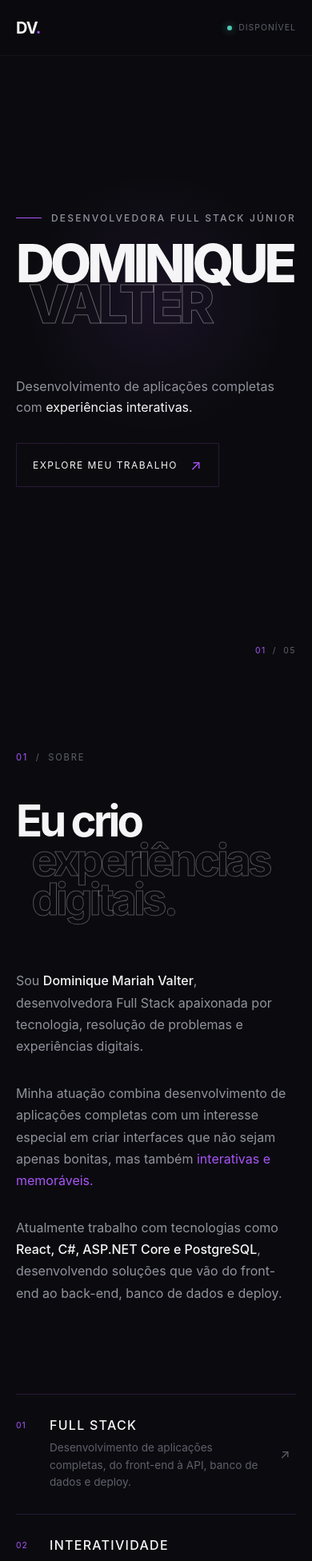
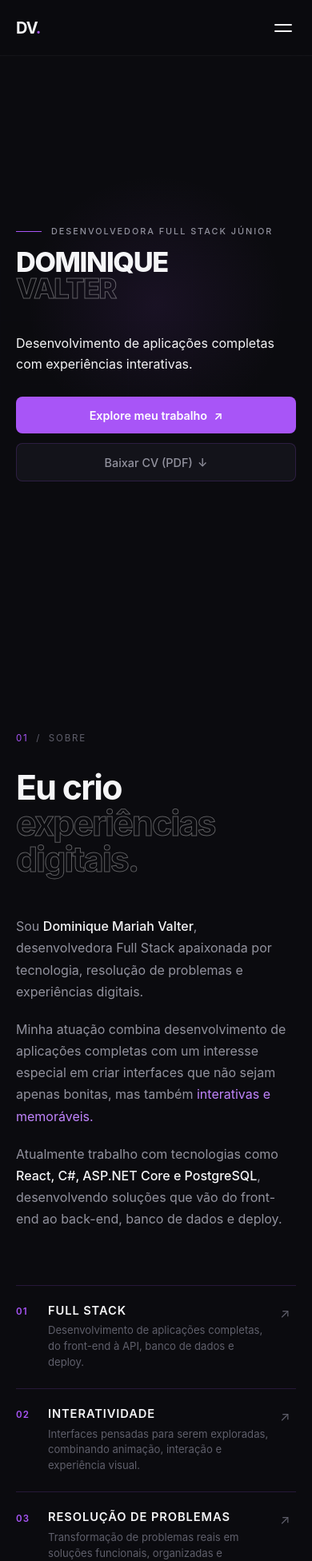
Before and after one commit to DominiqueValter/portfolio, a React (Vite) app: page / in a window 390 px wide. Shown: the top 1952 px of the page at 80% size. Built offline with nearby package versions, Linux system fonts and the light colour scheme.

Commit message:
fix(responsividade): ajustar escala tipográfica do hero e layout mobile do menu

```diff
--- a/src/components/Navbar/Navbar.css
+++ b/src/components/Navbar/Navbar.css
@@ -13,9 +13,9 @@
 
   padding: 0 var(--page-padding);
 
-  background: rgba(11, 11, 15, 0.55);
-  backdrop-filter: blur(14px);
-  -webkit-backdrop-filter: blur(14px);
+  background: rgba(11, 11, 15, 0.7);
+  backdrop-filter: blur(16px);
+  -webkit-backdrop-filter: blur(16px);
 
   border-bottom: 1px solid rgba(255, 255, 255, 0.04);
 }
@@ -24,6 +24,9 @@
   font-size: 1.25rem;
   font-weight: 700;
   letter-spacing: -0.05em;
+  color: var(--color-text);
+  text-decoration: none;
+  z-index: 101;
 }
 
 .navbar-logo span {
@@ -38,31 +41,23 @@
 
 .navbar-links a {
   position: relative;
-
   font-size: 0.75rem;
   font-weight: 500;
   text-transform: uppercase;
   letter-spacing: 0.12em;
-
   color: var(--color-text-secondary);
-
-  transition:
-    color 0.3s ease,
-    transform 0.3s ease;
+  text-decoration: none;
+  transition: color 0.3s ease;
 }
 
 .navbar-links a::after {
   content: "";
-
   position: absolute;
   left: 0;
   bottom: -7px;
-
   width: 0;
   height: 1px;
-
   background: var(--color-primary);
-
   transition: width 0.3s var(--ease-out);
 }
 
@@ -74,28 +69,73 @@
   width: 100%;
 }
 
+.navbar-right {
+  display: flex;
+  align-items: center;
+  gap: 1.5rem;
+  z-index: 101;
+}
+
 .navbar-status {
   display: flex;
   align-items: center;
   gap: 0.5rem;
-
   font-size: 0.7rem;
   text-transform: uppercase;
   letter-spacing: 0.1em;
-
   color: var(--color-text-muted);
 }
 
 .status-dot {
   width: 6px;
   height: 6px;
-
   border-radius: 50%;
   background: var(--color-secondary);
-
   box-shadow: 0 0 10px rgba(78, 201, 176, 0.6);
 }
 
+/* Botão Hamburguer (invisível no Desktop) */
+.menu-toggle-btn {
+  display: none;
+  background: transparent;
+  border: none;
+  cursor: pointer;
+  width: 32px;
+  height: 32px;
+  padding: 0;
+  position: relative;
+  flex-direction: column;
+  justify-content: center;
+  align-items: center;
+  gap: 6px;
+}
+
+.menu-toggle-btn .bar {
+  width: 22px;
+  height: 2px;
+  background: var(--color-text);
+  border-radius: 2px;
+  transition:
+    transform 0.3s var(--ease-out),
+    opacity 0.3s ease;
+}
+
+.menu-toggle-btn.open .line-top {
+  transform: translateY(4px) rotate(45deg);
+}
+
+.menu-toggle-btn.open .line-bottom {
+  transform: translateY(-4px) rotate(-45deg);
+}
+
+/* Mobile Drawer Overlay */
+.mobile-menu-overlay {
+  display: none;
+}
+
+/* =========================================
+   RESPONSIVIDADE MOBILE (< 768px)
+========================================= */
 @media (max-width: 768px) {
   .navbar {
     height: 70px;
@@ -105,7 +145,90 @@
     display: none;
   }
 
+  .menu-toggle-btn {
+    display: flex;
+  }
+
   .navbar-status {
-    font-size: 0.65rem;
+    display: none; /* oculta o texto de status para não poluir a barra superior */
+  }
+
+  .mobile-menu-overlay {
+    display: flex;
+    flex-direction: column;
+    justify-content: space-between;
+    position: fixed;
+    top: 0;
+    left: 0;
+    width: 100vw;
+    height: 100dvh;
+    background: rgba(11, 11, 15, 0.98);
+    backdrop-filter: blur(24px);
+    -webkit-backdrop-filter: blur(24px);
+    padding: 6rem 2rem 2.5rem 2rem;
+    z-index: 100;
+  }
+
+  .mobile-nav-links {
+    display: flex;
+    flex-direction: column;
+    gap: 1.25rem;
+  }
+
+  .mobile-nav-links a {
+    display: flex;
+    align-items: center;
+    justify-content: space-between;
+    padding: 0.75rem 0;
+    border-bottom: 1px solid rgba(245, 245, 247, 0.08);
+    text-decoration: none;
+    color: var(--color-text);
+  }
+
+  .mobile-link-number {
+    font-size: 0.75rem;
+    color: var(--color-primary);
+    font-weight: 600;
+    letter-spacing: 0.1em;
+  }
+
+  .mobile-link-label {
+    font-size: 1.35rem;
+    font-weight: 700;
+    letter-spacing: -0.02em;
+    flex-grow: 1;
+    margin-left: 1rem;
+  }
+
+  .mobile-link-arrow {
+    font-size: 1.1rem;
+    color: var(--color-text-muted);
+  }
+
+  .mobile-menu-footer {
+    display: flex;
+    flex-direction: column;
+    gap: 1.25rem;
+  }
+
+  .mobile-cv-btn {
+    display: flex;
+    align-items: center;
+    justify-content: center;
+    width: 100%;
+    padding: 0.9rem;
+    background: var(--color-primary);
+    color: #ffffff;
+    border-radius: 8px;
+    font-size: 0.9rem;
+    font-weight: 600;
+    text-decoration: none;
+  }
+
+  .mobile-menu-footer span {
+    text-align: center;
+    font-size: 0.75rem;
+    color: var(--color-text-muted);
+    letter-spacing: 0.05em;
   }
 }
--- a/src/components/Navbar/Navbar.jsx
+++ b/src/components/Navbar/Navbar.jsx
@@ -1,38 +1,103 @@
-import { motion } from "motion/react";
+import React, { useState, useEffect } from "react";
+import { motion, AnimatePresence } from "motion/react";
 import "./Navbar.css";
 
 const navItems = [
   { label: "Sobre", href: "#about" },
   { label: "Projetos", href: "#projects" },
-  { label: "Experiência", href: "#experience" },
+  { label: "Carreira", href: "#experience" },
+  { label: "Formação", href: "#education" },
   { label: "Contato", href: "#contact" },
 ];
 
 function Navbar() {
+  const [isOpen, setIsOpen] = useState(false);
+
+  // Trava a rolagem da página quando o menu mobile está aberto
+  useEffect(() => {
+    if (isOpen) {
+      document.body.style.overflow = "hidden";
+    } else {
+      document.body.style.overflow = "unset";
+    }
+  }, [isOpen]);
+
+  const closeMenu = () => setIsOpen(false);
+
   return (
-    <motion.header
-      className="navbar"
-      initial={{ y: -30, opacity: 0 }}
-      animate={{ y: 0, opacity: 1 }}
-      transition={{ duration: 0.8, ease: [0.16, 1, 0.3, 1] }}
-    >
-      <a href="#" className="navbar-logo" aria-label="Página inicial">
+    <header className="navbar">
+      <a href="#home" className="navbar-logo" onClick={closeMenu}>
         DV<span>.</span>
       </a>
 
-      <nav className="navbar-links" aria-label="Navegação principal">
+      {/* Links Desktop */}
+      <nav className="navbar-links">
         {navItems.map((item) => (
-          <a key={item.label} href={item.href}>
+          <a key={item.href} href={item.href}>
             {item.label}
           </a>
         ))}
       </nav>
 
-      <div className="navbar-status">
-        <span className="status-dot" />
-        <span>Disponível</span>
+      <div className="navbar-right">
+        <div className="navbar-status">
+          <span className="status-dot" />
+          <span>Disponível</span>
+        </div>
+
+        {/* Botão Hamburguer Mobile */}
+        <button
+          className={`menu-toggle-btn ${isOpen ? "open" : ""}`}
+          onClick={() => setIsOpen(!isOpen)}
+          aria-label="Abrir Menu"
+        >
+          <span className="bar line-top" />
+          <span className="bar line-bottom" />
+        </button>
       </div>
-    </motion.header>
+
+      {/* Menu Overlay Mobile */}
+      <AnimatePresence>
+        {isOpen && (
+          <motion.div
+            className="mobile-menu-overlay"
+            initial={{ opacity: 0, y: -20 }}
+            animate={{ opacity: 1, y: 0 }}
+            exit={{ opacity: 0, y: -20 }}
+            transition={{ duration: 0.35, ease: [0.16, 1, 0.3, 1] }}
+          >
+            <nav className="mobile-nav-links">
+              {navItems.map((item, idx) => (
+                <motion.a
+                  key={item.href}
+                  href={item.href}
+                  onClick={closeMenu}
+                  initial={{ opacity: 0, y: 15 }}
+                  animate={{ opacity: 1, y: 0 }}
+                  transition={{ delay: 0.05 * idx, duration: 0.3 }}
+                >
+                  <span className="mobile-link-number">0{idx + 1}</span>
+                  <span className="mobile-link-label">{item.label}</span>
+                  <span className="mobile-link-arrow">↗</span>
+                </motion.a>
+              ))}
+            </nav>
+
+            <div className="mobile-menu-footer">
+              <a
+                href="/Curriculo-Dominique-Valter.pdf"
+                download="Curriculo-Dominique-Valter.pdf"
+                className="mobile-cv-btn"
+                onClick={closeMenu}
+              >
+                Baixar CV (PDF) ↓
+              </a>
+              <span>Curitiba, PR — Brasil</span>
+            </div>
+          </motion.div>
+        )}
+      </AnimatePresence>
+    </header>
   );
 }
 
--- a/src/sections/About/About.css
+++ b/src/sections/About/About.css
@@ -1,35 +1,27 @@
 .about {
   position: relative;
-
   width: 100%;
   min-height: 100vh;
-
   padding: 10rem 0;
-
   background: var(--color-bg);
 }
 
 .about-container {
   width: 100%;
   max-width: var(--container-width);
-
   margin: 0 auto;
   padding: 0 var(--page-padding);
 }
 
 /* Section label */
-
 .section-label {
   display: flex;
   align-items: center;
   gap: 0.6rem;
-
-  margin-bottom: 5rem;
-
-  font-size: 0.7rem;
+  margin-bottom: 4rem;
+  font-size: 0.72rem;
   text-transform: uppercase;
   letter-spacing: 0.16em;
-
   color: var(--color-text-muted);
 }
 
@@ -38,27 +30,20 @@
 }
 
 /* Heading */
-
 .about-heading {
   display: flex;
   flex-direction: column;
-
   max-width: 1100px;
-
-  font-size: clamp(3.5rem, 8vw, 8rem);
-  line-height: 0.9;
-
+  font-size: clamp(3rem, 7.5vw, 7.5rem);
+  line-height: 0.98;
   font-weight: 700;
-  letter-spacing: -0.07em;
+  letter-spacing: -0.06em;
 }
 
 .about-heading-outline {
-  margin-left: 10vw;
-
+  margin-left: 6vw;
   color: transparent;
-
-  -webkit-text-stroke: 1px rgba(245, 245, 247, 0.3);
-
+  -webkit-text-stroke: 1px rgba(245, 245, 247, 0.35);
   transition:
     color 0.5s ease,
     -webkit-text-stroke-color 0.5s ease;
@@ -66,34 +51,26 @@
 
 .about-heading-outline:hover {
   color: rgba(168, 85, 247, 0.05);
-
   -webkit-text-stroke-color: var(--color-primary);
 }
 
 /* Content */
-
 .about-content {
   display: grid;
-
   grid-template-columns: 1fr 1fr;
-
-  gap: clamp(3rem, 8vw, 10rem);
-
-  margin-top: 9rem;
+  gap: clamp(3rem, 6vw, 8rem);
+  margin-top: 7rem;
 }
 
 /* Introduction */
-
 .about-introduction {
   max-width: 520px;
 }
 
 .about-introduction p {
-  margin-bottom: 2rem;
-
-  font-size: clamp(1rem, 1.4vw, 1.25rem);
+  margin-bottom: 1.75rem;
+  font-size: clamp(1rem, 1.3vw, 1.15rem);
   line-height: 1.7;
-
   color: var(--color-text-secondary);
 }
 
@@ -103,27 +80,22 @@
 }
 
 .about-introduction span {
-  color: var(--color-primary);
+  color: var(--color-primary-light);
 }
 
 /* Highlights */
-
 .about-highlights {
   border-top: 1px solid var(--color-border);
 }
 
 .highlight {
   position: relative;
-
   display: grid;
-  grid-template-columns: 45px 1fr 30px;
-
-  gap: 1.5rem;
-
+  grid-template-columns: 40px 1fr 24px;
+  align-items: flex-start;
+  gap: 1.25rem;
   padding: 1.75rem 0;
-
   border-bottom: 1px solid var(--color-border);
-
   transition:
     padding 0.4s var(--ease-out),
     background 0.4s ease;
@@ -132,43 +104,39 @@
 .highlight:hover {
   padding-left: 1rem;
   padding-right: 1rem;
-
   background: rgba(168, 85, 247, 0.025);
 }
 
 .highlight-number {
-  padding-top: 0.25rem;
-
-  font-size: 0.65rem;
+  padding-top: 0.2rem;
+  font-size: 0.72rem;
+  font-weight: 600;
   letter-spacing: 0.1em;
-
   color: var(--color-primary);
 }
 
 .highlight h3 {
-  margin-bottom: 0.5rem;
-
+  margin: 0 0 0.4rem 0;
   font-size: 1rem;
-  font-weight: 500;
-
+  font-weight: 600;
   text-transform: uppercase;
-  letter-spacing: 0.08em;
+  letter-spacing: 0.06em;
+  color: var(--color-text);
 }
 
 .highlight p {
-  max-width: 400px;
-
-  font-size: 0.85rem;
+  margin: 0;
+  max-width: 420px;
+  font-size: 0.88rem;
   line-height: 1.6;
-
   color: var(--color-text-muted);
 }
 
 .highlight-arrow {
-  align-self: center;
-
+  align-self: flex-start;
+  padding-top: 0.1rem;
+  font-size: 1rem;
   color: var(--color-text-muted);
-
   transition:
     color 0.3s ease,
     transform 0.3s ease;
@@ -176,25 +144,19 @@
 
 .highlight:hover .highlight-arrow {
   color: var(--color-primary);
-
   transform: translate(3px, -3px);
 }
 
 /* Footer */
-
 .about-footer {
   display: flex;
   justify-content: space-between;
-
-  margin-top: 8rem;
+  margin-top: 6rem;
   padding-top: 1.5rem;
-
   border-top: 1px solid var(--color-border);
-
-  font-size: 0.65rem;
+  font-size: 0.72rem;
   text-transform: uppercase;
   letter-spacing: 0.12em;
-
   color: var(--color-text-muted);
 }
 
@@ -202,57 +164,74 @@
   color: var(--color-primary);
 }
 
-/* Responsive */
+/* =========================================
+   RESPONSIVIDADE (TABLETS E CELULARES)
+========================================= */
 
 @media (max-width: 900px) {
   .about {
-    padding: 7rem 0;
+    padding: 6rem 0;
+  }
+
+  .about-heading {
+    font-size: clamp(2.6rem, 8vw, 4.5rem);
+    line-height: 1.05;
+  }
+
+  .about-heading-outline {
+    margin-left: 0; /* Zera margem para não estourar a tela */
   }
 
   .about-content {
     grid-template-columns: 1fr;
-
-    gap: 5rem;
-
-    margin-top: 6rem;
-  }
-
-  .about-heading {
-    font-size: clamp(3rem, 12vw, 6rem);
-  }
-
-  .about-heading-outline {
-    margin-left: 5vw;
+    gap: 4rem;
+    margin-top: 4.5rem;
   }
 }
 
 @media (max-width: 600px) {
   .about {
-    padding: 6rem 0;
+    padding: 4.5rem 0;
   }
 
   .section-label {
-    margin-bottom: 3rem;
+    margin-bottom: 2rem;
   }
 
   .about-heading {
-    font-size: clamp(2.8rem, 14vw, 5rem);
+    font-size: clamp(2.2rem, 11vw, 3.2rem);
+    letter-spacing: -0.04em;
   }
 
   .about-content {
-    margin-top: 4rem;
+    margin-top: 3rem;
+    gap: 3rem;
+  }
+
+  .about-introduction p {
+    font-size: 1rem;
+    margin-bottom: 1.25rem;
   }
 
   .highlight {
-    grid-template-columns: 30px 1fr 20px;
+    grid-template-columns: 28px 1fr 20px;
+    gap: 0.75rem;
+    padding: 1.4rem 0;
+  }
 
-    gap: 0.75rem;
+  .highlight h3 {
+    font-size: 0.92rem;
+  }
+
+  .highlight p {
+    font-size: 0.82rem;
+    line-height: 1.5;
   }
 
   .about-footer {
     flex-direction: column;
-    gap: 1rem;
-
-    margin-top: 5rem;
+    gap: 0.75rem;
+    margin-top: 4rem;
+    font-size: 0.68rem;
   }
 }
--- a/src/sections/Hero/Hero.css
+++ b/src/sections/Hero/Hero.css
@@ -1,42 +1,30 @@
 .hero {
   position: relative;
-
   min-height: 100svh;
   width: 100%;
-
   display: flex;
   align-items: center;
-
   overflow: hidden;
-
   isolation: isolate;
 }
 
 .hero-grid {
   position: absolute;
   inset: 0;
-
   z-index: -3;
-
   opacity: 0.16;
-
   background-image:
     linear-gradient(rgba(168, 85, 247, 0.08) 1px, transparent 1px),
     linear-gradient(90deg, rgba(168, 85, 247, 0.08) 1px, transparent 1px);
-
   background-size: 80px 80px;
-
   mask-image: radial-gradient(circle at center, black 0%, transparent 70%);
 }
 
 .hero::before {
   content: "";
-
   position: absolute;
   inset: 0;
-
   z-index: -2;
-
   background: radial-gradient(
     circle at 50% 45%,
     rgba(168, 85, 247, 0.09),
@@ -46,71 +34,60 @@
 
 .hero::after {
   content: "";
-
   position: absolute;
   inset: 0;
-
   z-index: -1;
-
   background: linear-gradient(
     180deg,
     rgba(11, 11, 15, 0.15) 0%,
     transparent 50%,
     rgba(11, 11, 15, 0.9) 100%
   );
-
   pointer-events: none;
 }
 
 .hero-content {
   width: 100%;
   max-width: var(--container-width);
-
   margin: 0 auto;
   padding: 120px var(--page-padding) 80px;
+  box-sizing: border-box;
 }
 
 .hero-intro {
   display: flex;
   align-items: center;
   gap: 12px;
-
   margin-bottom: 1.5rem;
-
   font-size: 0.75rem;
   font-weight: 500;
   text-transform: uppercase;
   letter-spacing: 0.18em;
-
   color: var(--color-text-secondary);
 }
 
 .hero-line {
   width: 32px;
   height: 1px;
-
   background: var(--color-primary);
 }
 
 .hero-name {
   position: relative;
-
   display: flex;
   flex-direction: column;
-
-  width: fit-content;
-
+  width: 100%;
+  max-width: 100%;
   user-select: none;
 }
 
 .hero-name h1 {
   margin: 0;
-
-  font-size: clamp(5rem, 14vw, 13rem);
-  line-height: 0.78;
-
+  font-size: clamp(3rem, 11.5vw, 12rem);
+  line-height: 0.88;
   font-weight: 800;
-  letter-spacing: -0.075em;
+  letter-spacing: -0.06em;
+  white-space: nowrap;
 }
 
 .hero-name-solid {
@@ -119,11 +96,8 @@
 
 .hero-name-outline {
   color: transparent;
-
   -webkit-text-stroke: 1px rgba(245, 245, 247, 0.35);
-
-  margin-left: 9vw !important;
-
+  margin-left: 6vw;
   transition:
     color 0.5s ease,
     -webkit-text-stroke 0.5s ease;
@@ -131,138 +105,128 @@
 
 .hero-name-outline:hover {
   color: rgba(168, 85, 247, 0.05);
-
   -webkit-text-stroke-color: var(--color-primary);
 }
 
 .hero-bottom {
   display: flex;
+  justify-content: space-between;
   align-items: flex-end;
-  justify-content: space-between;
-
-  margin-top: 5rem;
-
-  max-width: 900px;
+  width: 100%;
+  margin-top: 3.5rem;
+  gap: 2rem;
 }
 
 .hero-description {
-  max-width: 430px;
-
-  font-size: clamp(1rem, 1.5vw, 1.25rem);
+  max-width: 420px;
+  margin: 0;
+  text-align: left;
+  font-size: clamp(1rem, 1.3vw, 1.2rem);
   line-height: 1.6;
-
-  color: var(--color-text-secondary);
 }
 
 .hero-description span {
   color: var(--color-text);
 }
 
-.hero-cta {
+.hero-actions-group {
   display: flex;
   align-items: center;
   gap: 1rem;
-
-  padding: 1rem 1.25rem;
-
-  border: 1px solid var(--color-border);
-
-  color: var(--color-text);
-
-  font-size: 0.75rem;
-  text-transform: uppercase;
-  letter-spacing: 0.12em;
-
-  transition:
-    background 0.3s ease,
-    border-color 0.3s ease,
-    transform 0.3s ease;
+  margin: 0;
+  flex-shrink: 0;
 }
 
-.hero-cta:hover {
-  background: rgba(168, 85, 247, 0.08);
-  border-color: rgba(168, 85, 247, 0.5);
-
-  transform: translateY(-3px);
+.hero-cta-primary {
+  display: inline-flex;
+  align-items: center;
+  gap: 0.5rem;
+  background: var(--color-primary);
+  color: #ffffff;
+  padding: 0.85rem 1.6rem;
+  border-radius: 8px;
+  font-weight: 600;
+  font-size: 0.9rem;
+  text-decoration: none;
+  transition:
+    transform 0.2s ease,
+    background 0.2s ease;
 }
 
-.hero-cta-arrow {
-  color: var(--color-primary);
-
-  font-size: 1.1rem;
-
-  transition: transform 0.3s ease;
+.hero-cta-primary:hover {
+  background: #9333ea;
+  transform: translateY(-2px);
 }
 
-.hero-cta:hover .hero-cta-arrow {
-  transform: translate(3px, -3px);
+.hero-cta-cv {
+  display: inline-flex;
+  align-items: center;
+  gap: 0.4rem;
+  background: rgba(22, 22, 29, 0.8);
+  color: var(--color-text-secondary);
+  border: 1px solid var(--color-border);
+  padding: 0.85rem 1.6rem;
+  border-radius: 8px;
+  font-weight: 500;
+  font-size: 0.9rem;
+  text-decoration: none;
+  transition: all 0.2s ease;
+}
+
+.hero-cta-cv:hover {
+  color: var(--color-text);
+  border-color: var(--color-primary);
+  background: rgba(168, 85, 247, 0.08);
+  transform: translateY(-2px);
 }
 
 .hero-orb {
   position: fixed;
-
   top: -90px;
   left: -90px;
-
   width: 180px;
   height: 180px;
-
   border-radius: 50%;
-
   pointer-events: none;
-
   z-index: -1;
-
   background: radial-gradient(
     circle,
     rgba(168, 85, 247, 0.2) 0%,
     rgba(168, 85, 247, 0.06) 40%,
     transparent 70%
   );
-
   filter: blur(4px);
 }
 
 .hero-scroll {
   position: absolute;
-
   left: var(--page-padding);
   bottom: 2.5rem;
-
   display: flex;
   align-items: center;
   gap: 0.75rem;
-
   font-size: 0.65rem;
   text-transform: uppercase;
   letter-spacing: 0.15em;
-
   color: var(--color-text-muted);
 }
 
 .hero-scroll-line {
   display: block;
-
   width: 1px;
   height: 35px;
-
   transform-origin: top;
-
   background: var(--color-primary);
 }
 
 .hero-index {
   position: absolute;
-
   right: var(--page-padding);
   bottom: 2.5rem;
-
   display: flex;
   gap: 0.5rem;
-
   font-size: 0.65rem;
   letter-spacing: 0.15em;
-
   color: var(--color-text-muted);
 }
 
@@ -270,37 +234,63 @@
   color: var(--color-primary);
 }
 
+/* =========================================
+   RESPONSIVIDADE MOBILE / TABLET
+========================================= */
+
 @media (max-width: 768px) {
   .hero-content {
-    padding-top: 130px;
-    padding-bottom: 100px;
+    padding-top: 100px;
+    padding-bottom: 60px;
   }
 
+  .hero-intro {
+    font-size: 0.68rem;
+    margin-bottom: 1rem;
+  }
+
+  /* 8.8vw em 412px = ~36px -> tamanho ideal para 'DOMINIQUE' não vazar */
   .hero-name h1 {
-    font-size: clamp(4rem, 17vw, 7rem);
+    font-size: clamp(2rem, 8.8vw, 3.8rem);
+    line-height: 0.95;
+    letter-spacing: -0.04em;
   }
 
   .hero-name-outline {
-    margin-left: 4vw !important;
+    margin-left: 0 !important; /* Remove o recuo para não forçar scroll horizontal */
   }
 
   .hero-bottom {
     flex-direction: column;
     align-items: flex-start;
-    gap: 2rem;
-
-    margin-top: 4rem;
+    gap: 1.75rem;
+    margin-top: 2.5rem;
   }
 
-  .hero-scroll {
-    display: none;
+  .hero-actions-group {
+    flex-direction: column;
+    align-items: stretch;
+    width: 100%;
+    gap: 0.75rem;
   }
 
-  .hero-index {
-    bottom: 1.5rem;
+  .hero-cta-primary,
+  .hero-cta-cv {
+    justify-content: center;
+    width: 100%;
+    padding: 0.9rem;
+    box-sizing: border-box;
   }
 
+  .hero-scroll,
+  .hero-index,
   .hero-orb {
     display: none;
   }
 }
+
+@media (max-width: 360px) {
+  .hero-name h1 {
+    font-size: 1.85rem;
+  }
+}
--- a/src/sections/Hero/Hero.jsx
+++ b/src/sections/Hero/Hero.jsx
@@ -100,10 +100,21 @@ function Hero() {
             <span>experiências interativas.</span>
           </p>
 
-          <a href="#projects" className="hero-cta">
-            <span>Explore meu trabalho</span>
-            <span className="hero-cta-arrow">↗</span>
-          </a>
+          <div className="hero-actions-group">
+            <a href="#projects" className="hero-cta-primary">
+              <span>Explore meu trabalho</span>
+              <span className="hero-cta-arrow">↗</span>
+            </a>
+
+            <a
+              href="/Curriculo-Dominique-Valter.pdf"
+              download="Curriculo-Dominique-Valter.pdf"
+              className="hero-cta-cv"
+            >
+              <span>Baixar CV (PDF)</span>
+              <span className="cv-icon">↓</span>
+            </a>
+          </div>
         </motion.div>
       </div>
 
```
Also changed, not shown: 1 other file (tests, documents, lock files or other folders).
